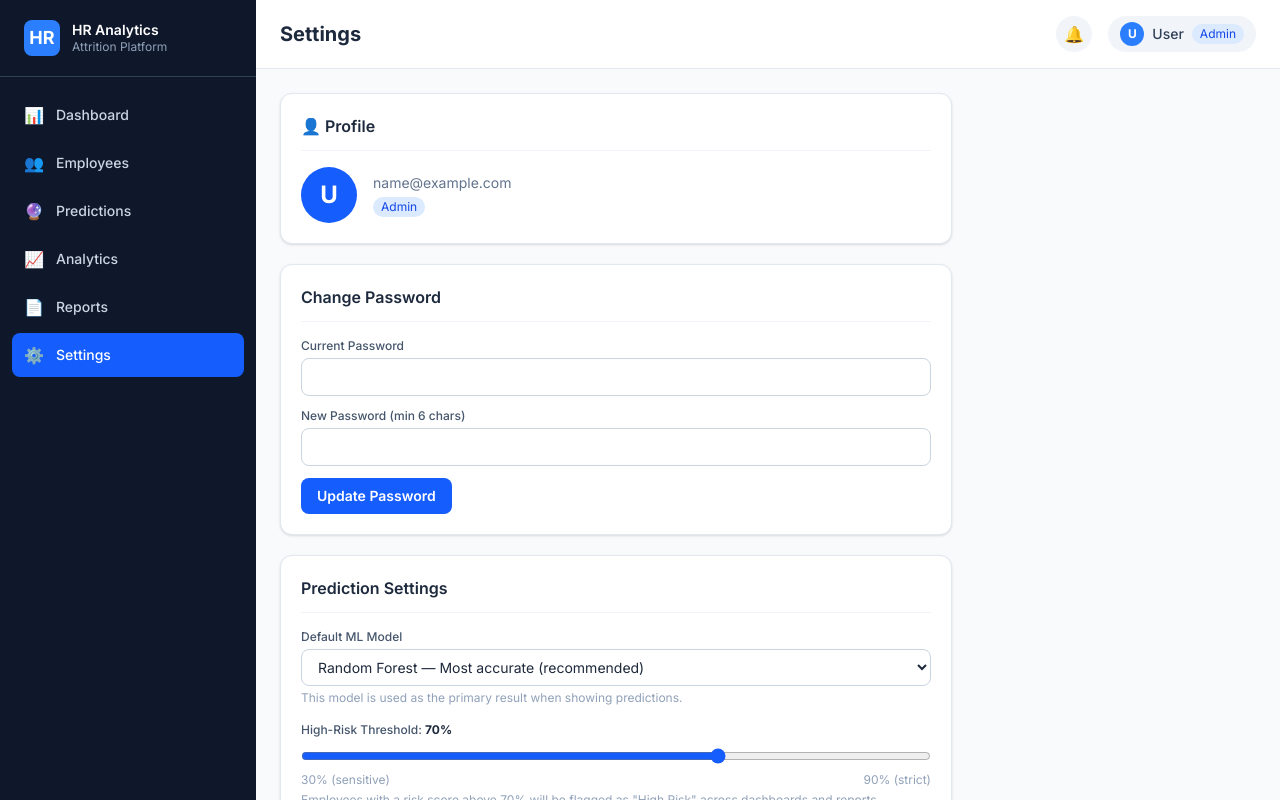
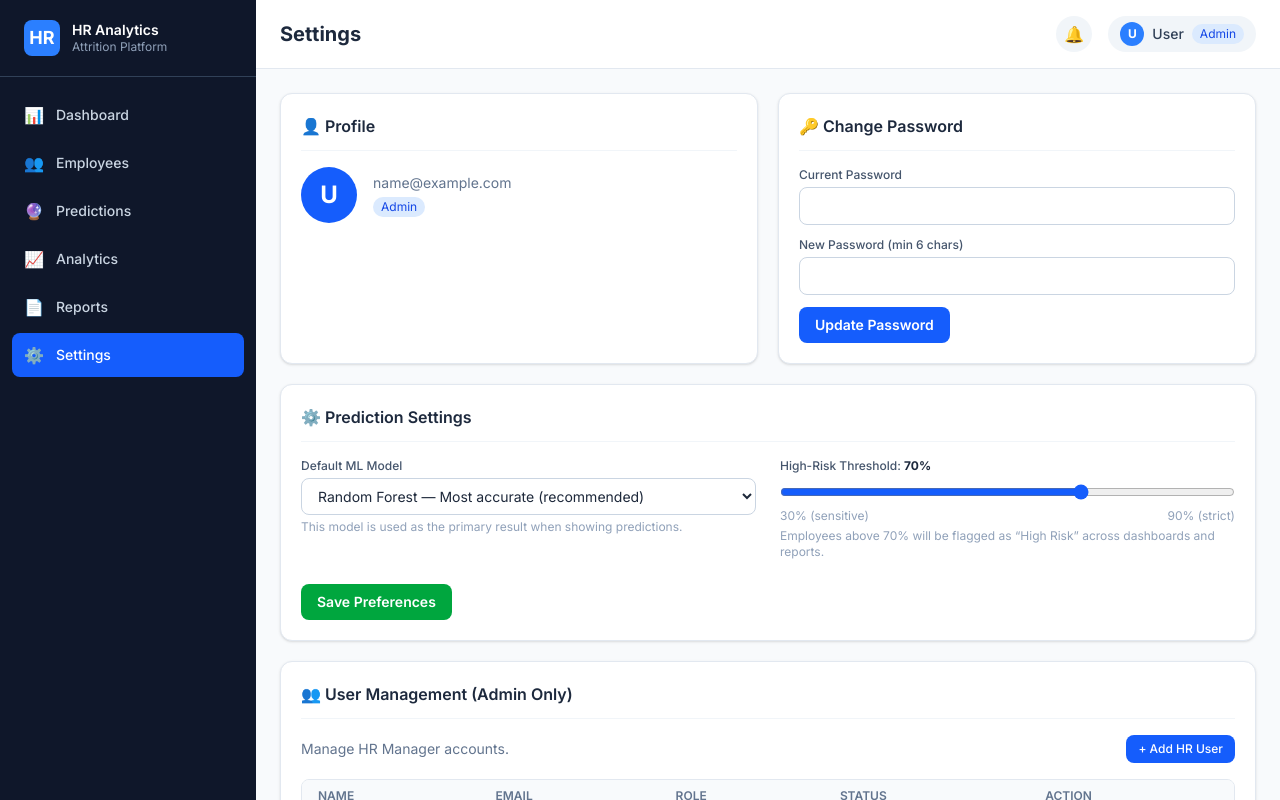
Before and after one commit to thegitguy-56/Employee-Attrition-Platform, a React (Vite) app in the folder frontend/: page /settings in a window 1280 px wide. Shown: the top 800 px of the page. Built offline with nearby package versions, Linux system fonts and the light colour scheme; no server answers; sample sign-in values are in the browser's storage.

Commit message:
fix: settings page 2-col layout to eliminate empty whitespace

```diff
--- a/frontend/src/pages/SettingsPage.jsx
+++ b/frontend/src/pages/SettingsPage.jsx
@@ -83,12 +83,15 @@ export default function SettingsPage() {
   );
 
   return (
-    <div className="max-w-2xl space-y-5">
+    <div className="space-y-5">
+
+      {/* ── Top 2-column grid ── */}
+      <div className="grid grid-cols-1 lg:grid-cols-2 gap-5">
 
         {/* ── Profile ── */}
         <Section title="👤 Profile">
           <div className="flex items-center gap-4">
-          <div className="w-14 h-14 bg-blue-600 rounded-full flex items-center justify-center text-white text-2xl font-bold uppercase">
+            <div className="w-14 h-14 bg-blue-600 rounded-full flex items-center justify-center text-white text-2xl font-bold uppercase flex-shrink-0">
               {user?.full_name?.[0] ?? 'U'}
             </div>
             <div>
@@ -102,7 +105,7 @@ export default function SettingsPage() {
         </Section>
 
         {/* ── Change Password ── */}
-      <Section title="Change Password">
+        <Section title="🔑 Change Password">
           <form onSubmit={changePassword} className="space-y-3">
             <Input label="Current Password" type="password" value={oldPw} onChange={e => setOld(e.target.value)} required />
             <Input label="New Password (min 6 chars)" type="password" value={newPw} onChange={e => setNew(e.target.value)} required minLength={6} />
@@ -113,9 +116,11 @@ export default function SettingsPage() {
           </form>
         </Section>
 
-      {/* ── Prediction Settings ── */}
-      <Section title="Prediction Settings">
-        <div className="space-y-4">
+      </div>
+
+      {/* ── Prediction Settings — full width ── */}
+      <Section title="⚙️ Prediction Settings">
+        <div className="grid grid-cols-1 lg:grid-cols-2 gap-6">
           <div>
             <label className="block text-xs font-medium text-slate-600 mb-1">Default ML Model</label>
             <select value={model} onChange={e => setModel(e.target.value)}
@@ -136,14 +141,14 @@ export default function SettingsPage() {
               <span>30% (sensitive)</span><span>90% (strict)</span>
             </div>
             <p className="text-xs text-slate-400 mt-1">
-              Employees with a risk score above {threshold}% will be flagged as "High Risk" across dashboards and reports.
+              Employees above {threshold}% will be flagged as &ldquo;High Risk&rdquo; across dashboards and reports.
             </p>
           </div>
+        </div>
         <button onClick={() => toast.success('Preferences saved!')}
-            className="px-4 py-2 bg-green-600 hover:bg-green-700 text-white font-semibold rounded-lg text-sm transition-colors">
+          className="mt-2 px-4 py-2 bg-green-600 hover:bg-green-700 text-white font-semibold rounded-lg text-sm transition-colors">
           Save Preferences
         </button>
-        </div>
       </Section>
 
       {/* ── User Management (Admin only) ── */}
```
Lines whose indentation alone changed are shown as unchanged.
